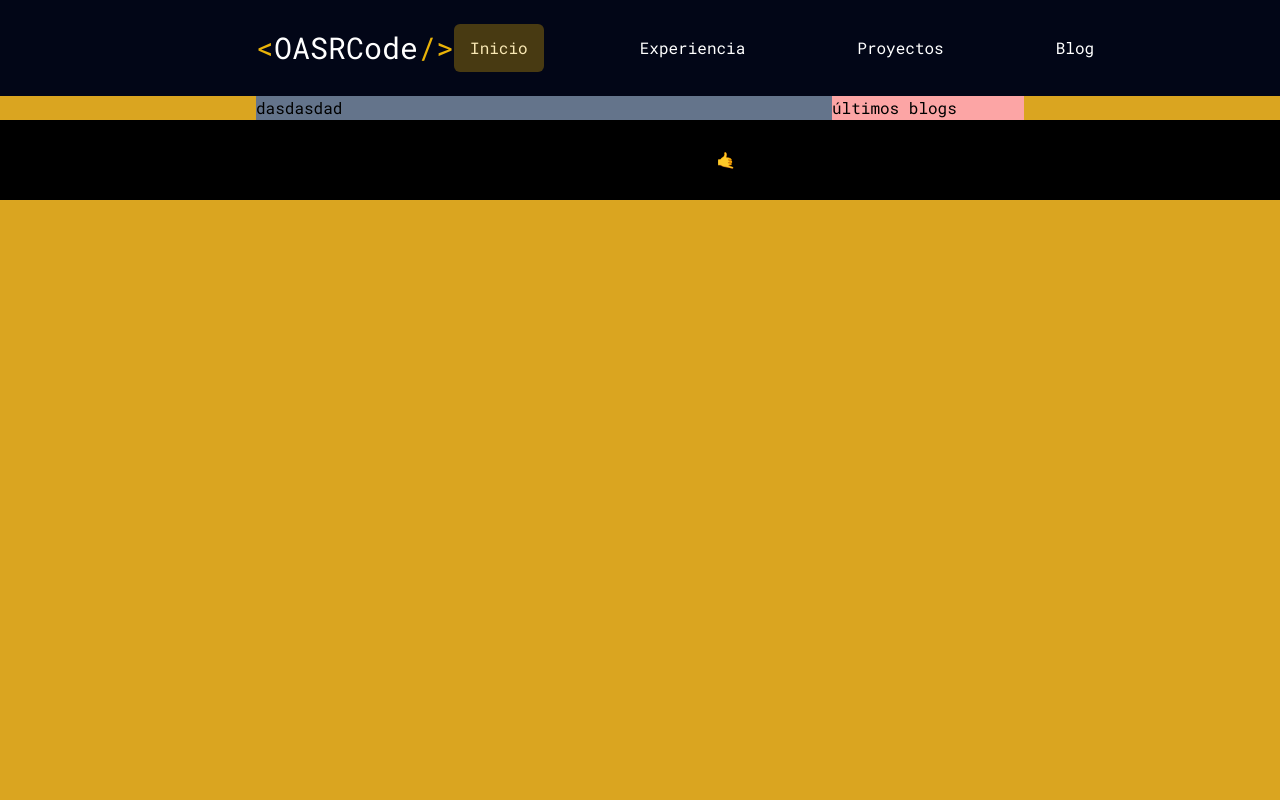
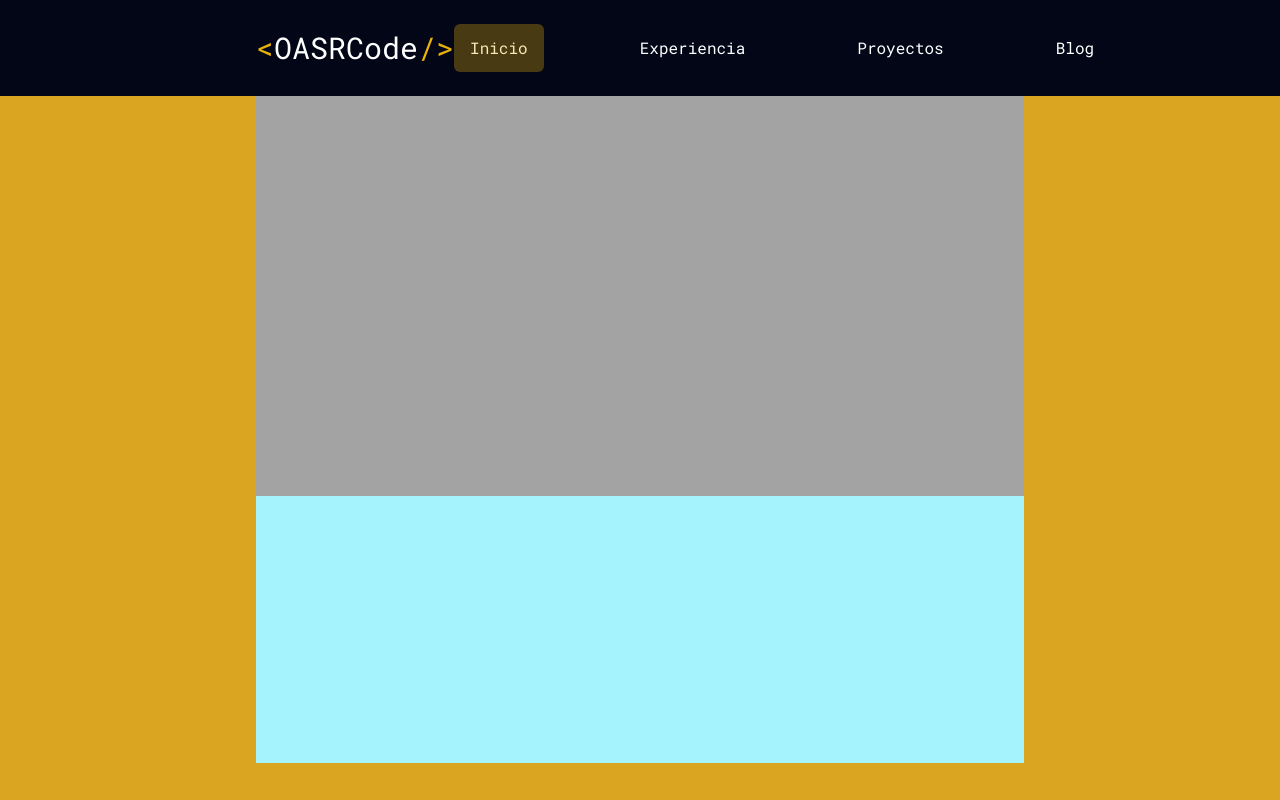
Before and after one commit to oasrcode/oasrcode-web, a Next.js app: page /blog in a window 1280 px wide. Shown: the top 800 px of the page. Built offline with nearby package versions, Linux system fonts and the light colour scheme.

Commit message:
new blog layout

```diff
--- a/src/app/blog/layout.tsx
+++ b/src/app/blog/[id]/layout.tsx
@@ -1,4 +1,4 @@
-import HistoricBlog from "../components/HistoricBlog";
+import HistoricBlog from "../../components/HistoricBlog";
 
 export default function BlogLayaout({ children }: Readonly<{ children: React.ReactNode }>) {
   return (
--- /dev/null
+++ b/src/app/blog/[id]/page.tsx
@@ -0,0 +1,3 @@
+export default function PostPage(){
+    return(<div><p>sadasdasd</p></div>)
+}
--- a/src/app/blog/page.tsx
+++ b/src/app/blog/page.tsx
@@ -1,3 +1,8 @@
-export default function Blog(){
-    return(<div>dasdasdad</div>)
+export default function Blog() {
+  return (
+    <div className=" flex flex-col w-11/12 lg:w-3/5 mx-auto h-[100dvh]">
+      <div className="w-full h-1/2 bg-neutral-400"></div>
+      <div className="bg-cyan-200 w-full h-1/3"></div>
+    </div>
+  );
 }
--- a/src/app/components/HistoricBlog.tsx
+++ b/src/app/components/HistoricBlog.tsx
@@ -1,3 +1,3 @@
 export default function HistoricBlog(){
-    return(<div><p>últimos blogs</p></div>)
+    return(<div className="w-11/12 lg:w-3/5 mx-auto"><p>últimos blogs</p></div>)
 }
```
